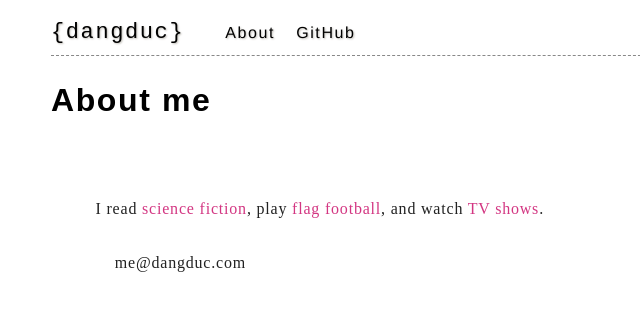
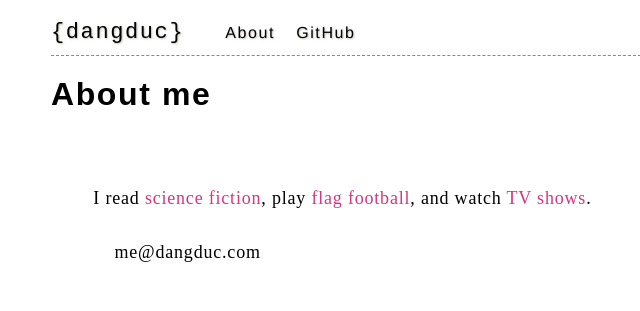
Before and after one commit to dangduc/dangduc.github.com, a Jekyll site: the page built from about-me.md, in a window 1280 px wide. Shown: the top 311 px of the page, without its empty margins (289-929 px from the left). Built offline with Jekyll 4.4.1, drawn with Linux system fonts in a browser that asks for light colours; Markdown is read by kramdown in place of the engine named in the settings.

Commit message:
Update style.css

```diff
--- a/css/style.css
+++ b/css/style.css
@@ -86,7 +86,6 @@ a:hover {
 }
 
 .posts {
-  line-height: 1.5;
   text-align: left;
   height: 100%;
 }
@@ -98,9 +97,9 @@ div.post {
 }
 
 div.post p {
-  font-family: adelle, serif;
-  color: #222222;
-  font-size: 16px;
+  font-family: 'Domine', serif;
+  line-height: 135%;
+  font-size: 18px;
   padding: 10px 0 10px 0;
   margin: 0 0 10px 0;
 }
```
